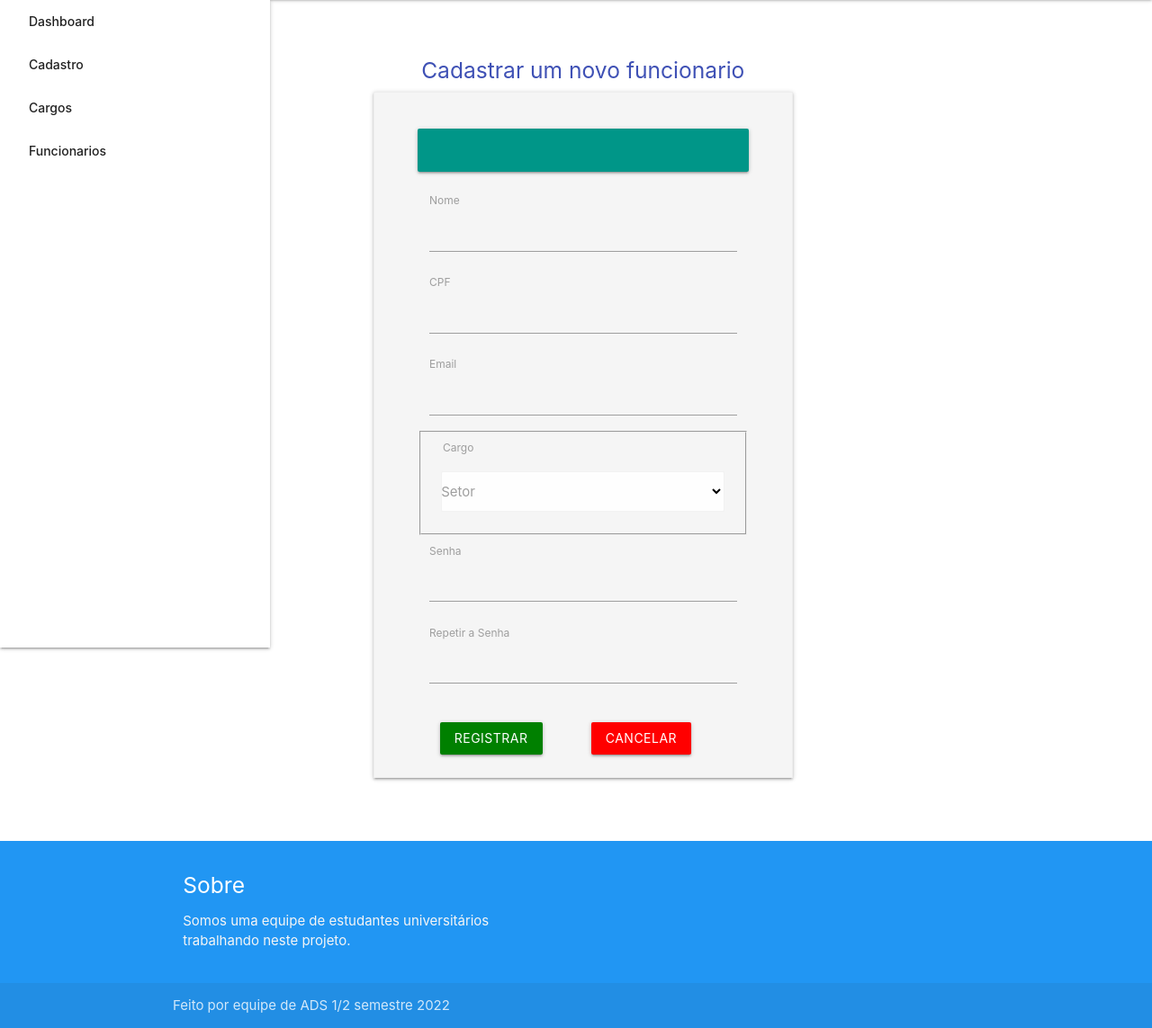
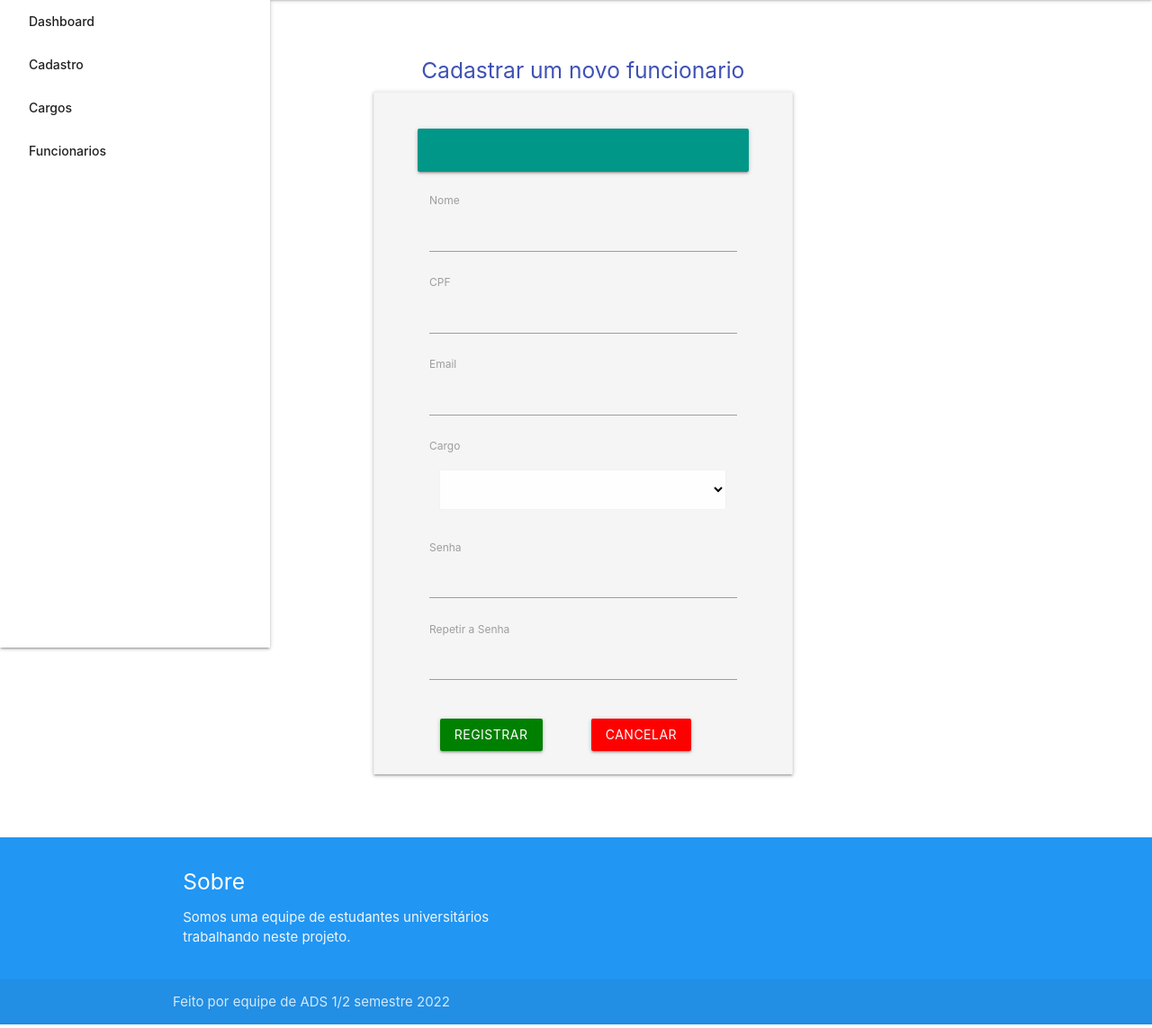
Before and after one commit to victorverdoodt/IPontoApp, a Flask app: template app/templates/registro_funcionario.html in a window 1280 px wide. Shown: the part 65-1208 px from the top of the page at 90% size. Run offline with Flask 2, Linux system fonts and the light colour scheme; the template is opened without the code that fills it: values that come from a table or form of the project are taken from there, others are empty; some libraries are stand-ins or nearby versions.

```diff
--- a/app/templates/detalhe_cargo.html
+++ b/app/templates/detalhe_cargo.html
@@ -16,6 +16,9 @@
           <td>{{ user.id_cargo }}</td>
           <td>{{ user.titulo }}</td>
           <td>{{ user.descricao }}</td>
+          <td>
+            <a class="btn-floating tooltipped" data-position="bottom" data-tooltip="Editar" href="/cargo/{{ user.id_funcionario }}/editar"><i class="Small material-icons">mode_edit</i></a>
+          </td>
         </tr>
       {% endfor %}
     </tbody>
--- a/app/templates/detalhe_funcionario.html
+++ b/app/templates/detalhe_funcionario.html
@@ -21,6 +21,7 @@
           <td>
             <a class="btn-floating tooltipped" data-position="bottom" data-tooltip="Cadastrar foto" href="/ponto/{{ user.id_funcionario }}"><i class="Small material-icons">add_a_photo</i></a>
             <a class="btn-floating tooltipped" data-position="bottom" data-tooltip="Retirar relatorio" href="/ponto/{{ user.id_funcionario }}/relatorio"><i class="Small material-icons">archive</i></a>
+            <a class="btn-floating tooltipped" data-position="bottom" data-tooltip="Editar" href="/ponto/{{ user.id_funcionario }}/editar"><i class="Small material-icons">mode_edit</i></a>
           </td>
         </tr>
       {% endfor %}
--- a/app/templates/registro_funcionario.html
+++ b/app/templates/registro_funcionario.html
@@ -42,11 +42,10 @@
                 </ul>
                 {% endif %}
             </fieldset>
-            <fieldset>
-                {{ form.idCargo.label(style="margin: 13px") }}
+            <fieldset class="form-field" style="border: 0; text-align: left;">
+                {{ form.idCargo.label(style="margin: 0px") }}
                 <div class="input-field col s12">
-                    <label>Setor</label>
-                    {{ form.idCargo(style="display: block;") }}
+                    {{ form.idCargo(style="display: block;width: 100%;") }}
                     {% if form.idCargo.errors %}
                     <ul class="errors">
                         {% for error in form.idCargo.errors %}
```
Also changed, not shown: app/banco.sqlite.
